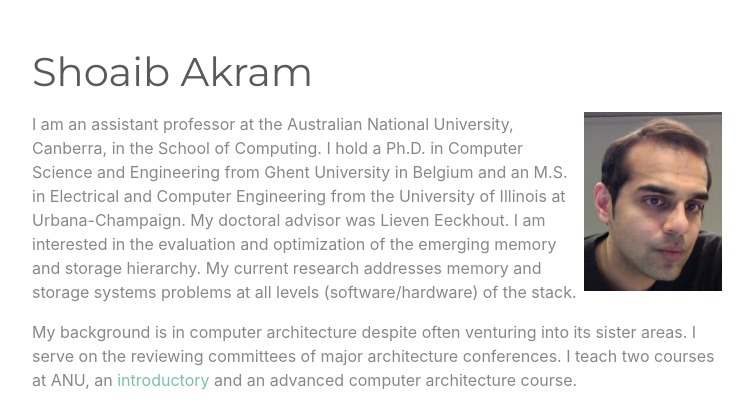
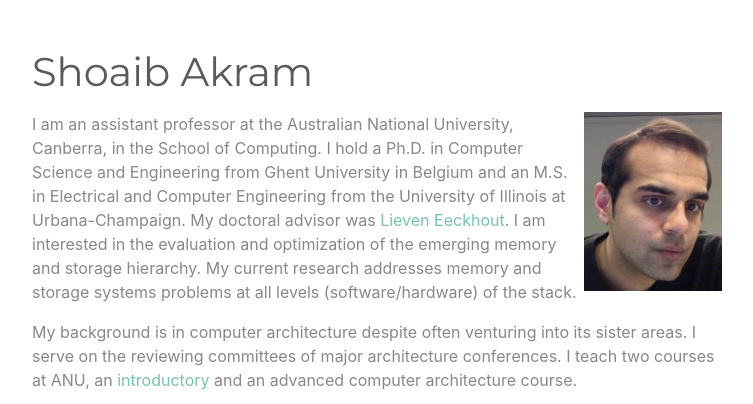
Before and after one commit to shbakram/shbakram.github.io, a Jekyll site: the page built from index.md, in a window 1280 px wide and 900 px high. Shown: the top 404 px of the window, without its empty margins (263-1016 px from the left). Built offline with Jekyll 4.4.1, drawn with Linux system fonts in a browser that asks for light colours; part of the change alters nothing that is shown.

```diff
--- a/index.md
+++ b/index.md
@@ -11,7 +11,7 @@ I am an assistant professor at the Australian National University, Canberra, in
 the School of Computing. I hold a Ph.D. in Computer Science and Engineering
 from Ghent University in Belgium and an M.S. in Electrical and Computer
 Engineering from the University of Illinois at Urbana-Champaign. My doctoral
-advisor was Lieven Eeckhout. I am interested in the evaluation and optimization
+advisor was [Lieven Eeckhout](https://users.elis.ugent.be/~leeckhou/). I am interested in the evaluation and optimization
 of the emerging memory and storage hierarchy. My current research addresses
 memory and storage systems problems at all levels (software/hardware) of the
 stack.
```
